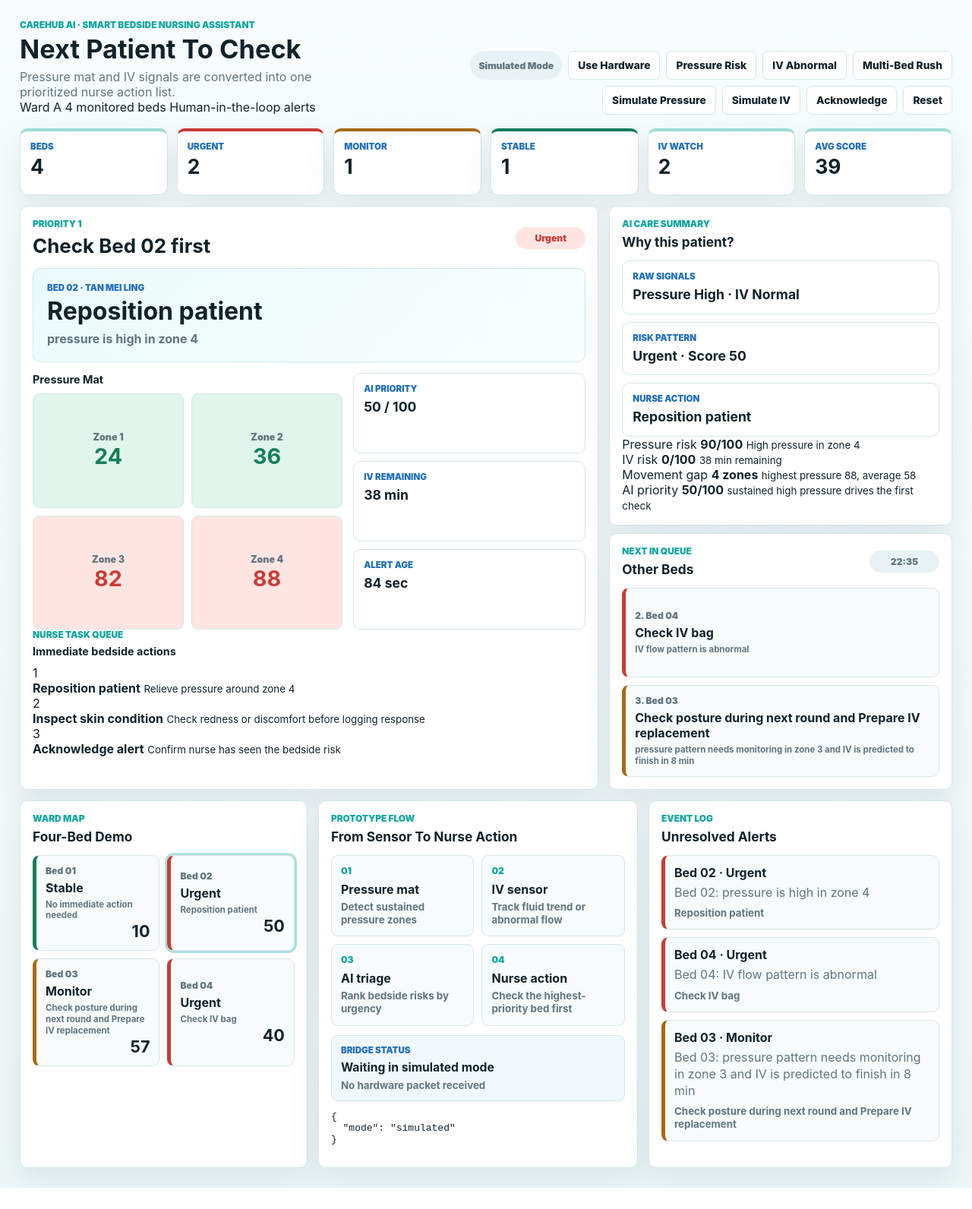
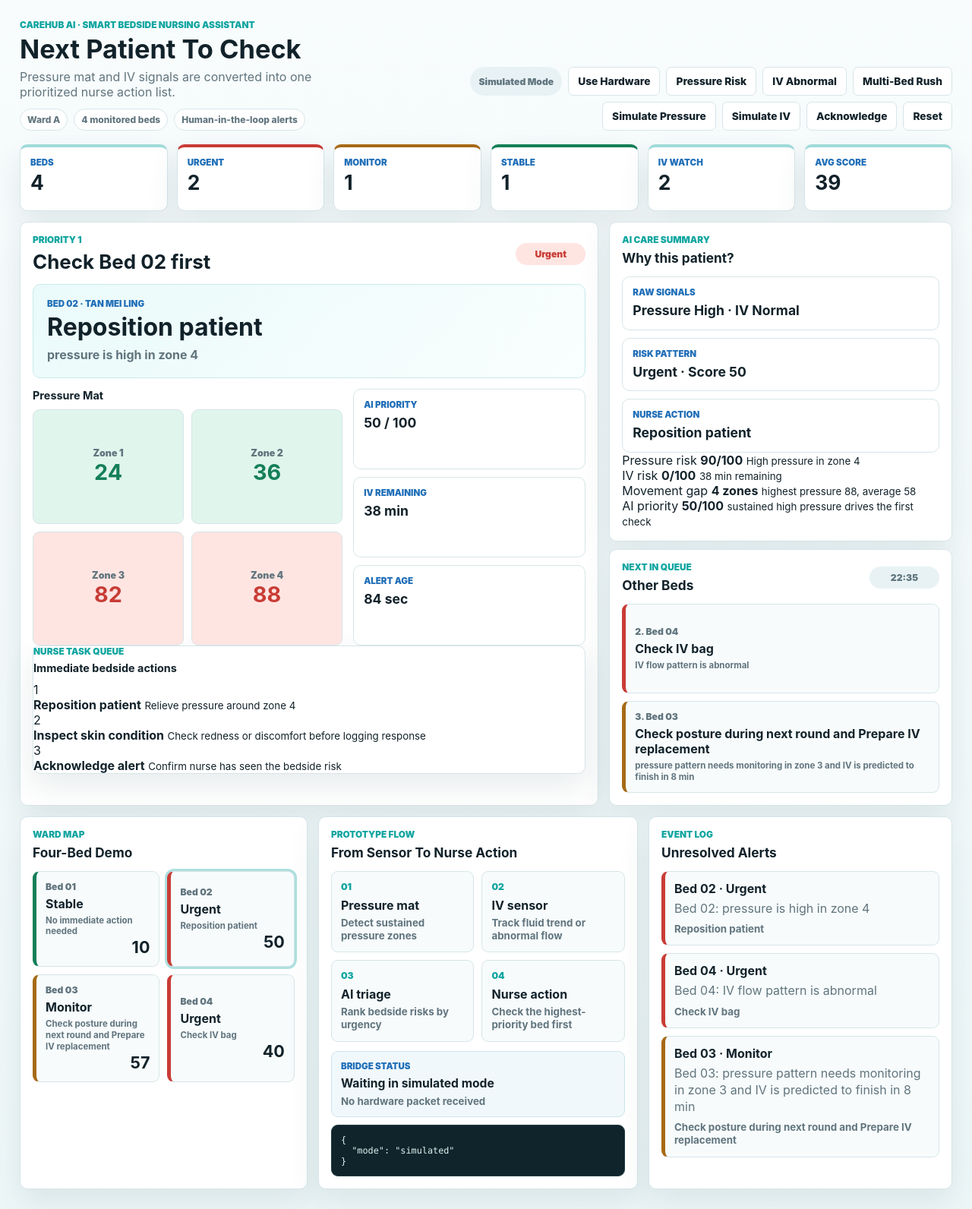
Before and after one commit to meishuet16/CareHubAI, a website: page index.html in a window 1280 px wide. Shown: the whole page at 76% size. Before the commit the page ends 1564 px from the top, so only its background shows below. Drawn offline with Linux system fonts and the light colour scheme.

Commit message:
style: add polished demo panels

```diff
--- a/styles.css
+++ b/styles.css
@@ -90,6 +90,23 @@ h1 {
   margin-bottom: 0;
 }
 
+.ward-context {
+  display: flex;
+  flex-wrap: wrap;
+  gap: 8px;
+  margin-top: 12px;
+}
+
+.ward-context span {
+  background: #ffffff;
+  border: 1px solid var(--line);
+  border-radius: 999px;
+  color: var(--muted);
+  font-size: 0.75rem;
+  font-weight: 850;
+  padding: 6px 9px;
+}
+
 .demo-controls {
   display: flex;
   flex-wrap: wrap;
@@ -108,7 +125,8 @@ h1 {
 .primary-card,
 .panel,
 .readings article,
-.reason-list article {
+.reason-list article,
+.task-panel {
   background: var(--panel);
   border: 1px solid var(--line);
   border-radius: 10px;
@@ -456,6 +474,20 @@ h3 {
   font-weight: 750;
 }
 
+.packet-view {
+  background: #10242c;
+  border: 1px solid #203a43;
+  border-radius: 9px;
+  color: #d7f5ef;
+  font-family: "SFMono-Regular", Consolas, "Liberation Mono", monospace;
+  font-size: 0.74rem;
+  margin: 10px 0 0;
+  max-height: 180px;
+  overflow: auto;
+  padding: 12px;
+  white-space: pre-wrap;
+}
+
 .event-item {
   border-left: 5px solid var(--red);
 }
@@ -496,7 +528,8 @@ h3 {
 
   .focus-grid,
   .lower-grid,
-  .patient-data {
+  .patient-data,
+  .nurse-tasks {
     grid-template-columns: 1fr;
   }
 }
@@ -513,7 +546,8 @@ h3 {
   .summary-row,
   .pressure-map,
   .bed-map,
-  .prototype-flow {
+  .prototype-flow,
+  .ai-breakdown {
     grid-template-columns: 1fr;
   }
 }
```
